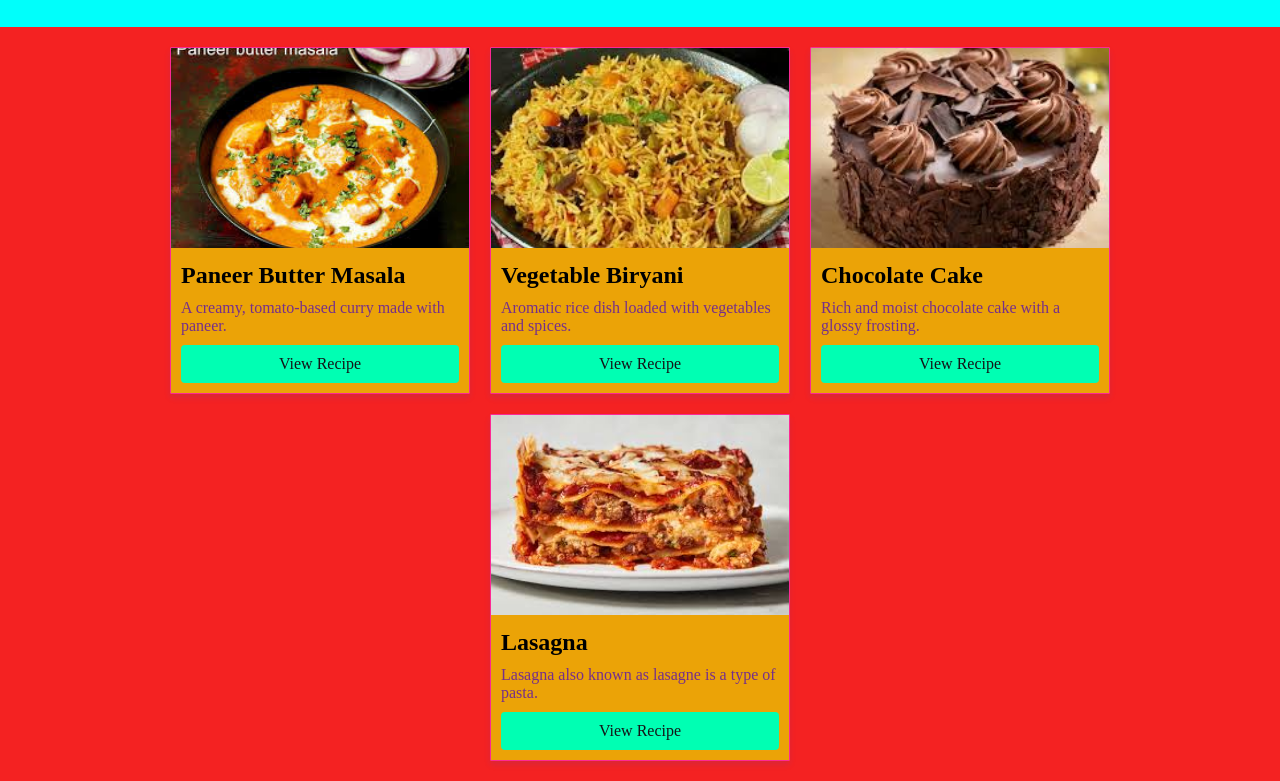
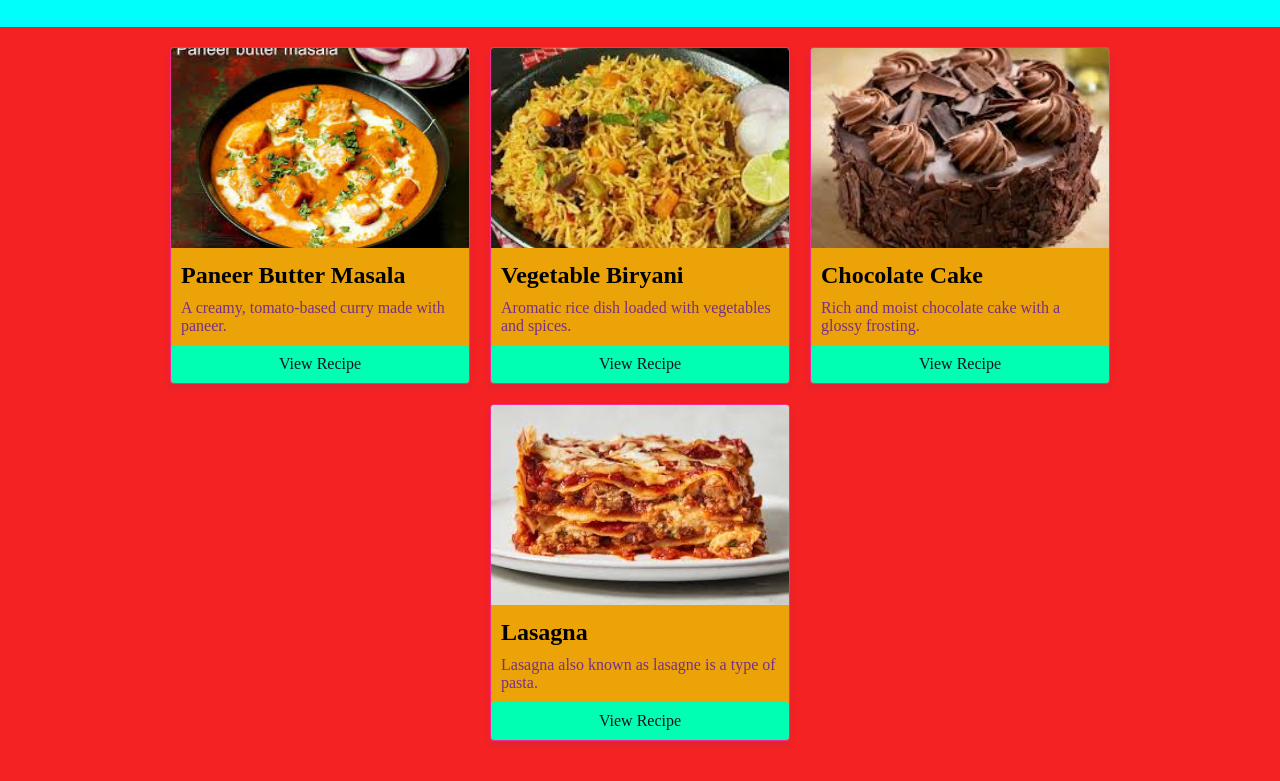
Before and after one commit to Vinay1291/Recipes, a plain HTML site: page index.html in a window 1280 px wide. Shown: the part 70-851 px from the top of the page. Drawn offline with Linux system fonts and the light colour scheme.

```diff
--- a/stylesheets/styles01.css
+++ b/stylesheets/styles01.css
@@ -30,7 +30,7 @@ main {
 .recipe-card {
     background: rgb(235, 163, 7);
     border: 1px solid #fe2893;
-    border-radius: 1px;
+    border-radius: 4px;
     width: 300px;
     box-shadow: 0 4px 6px rgba(1, 74, 244, 0.1);
     overflow: hidden;
@@ -60,7 +60,7 @@ main {
 .recipe-card a {
     display: block;
     text-align: center;
-    margin: 10px;
+    margin: 0px;
     padding: 10px;
     background-color: #00ffb3;
     color: rgb(19, 21, 23);
```
